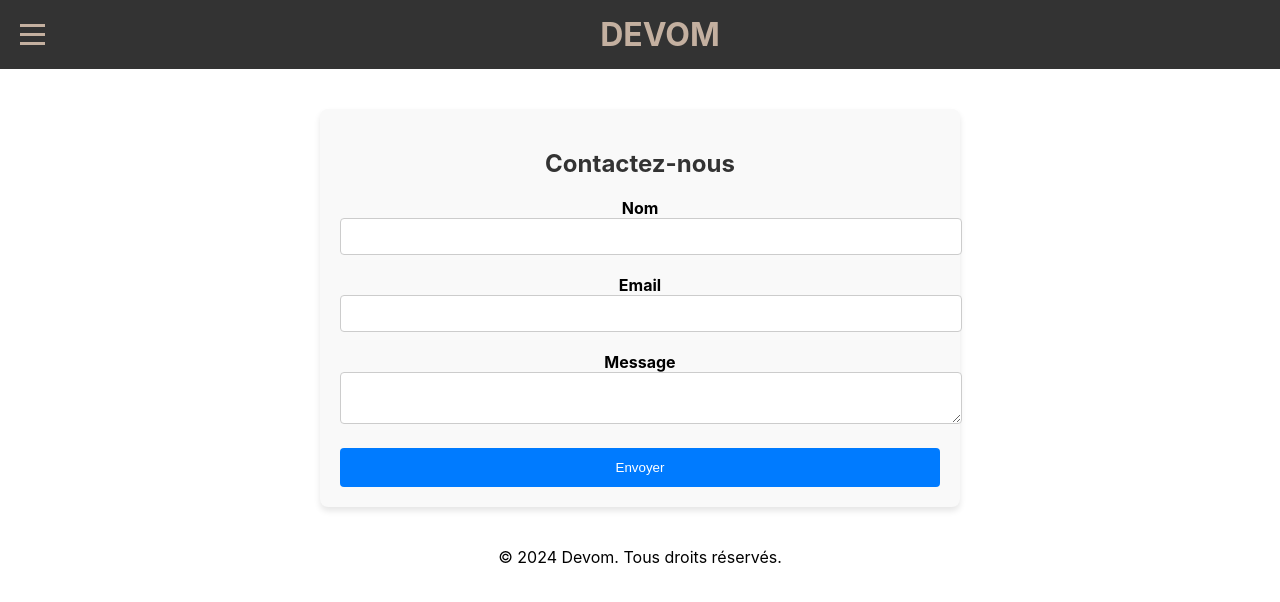
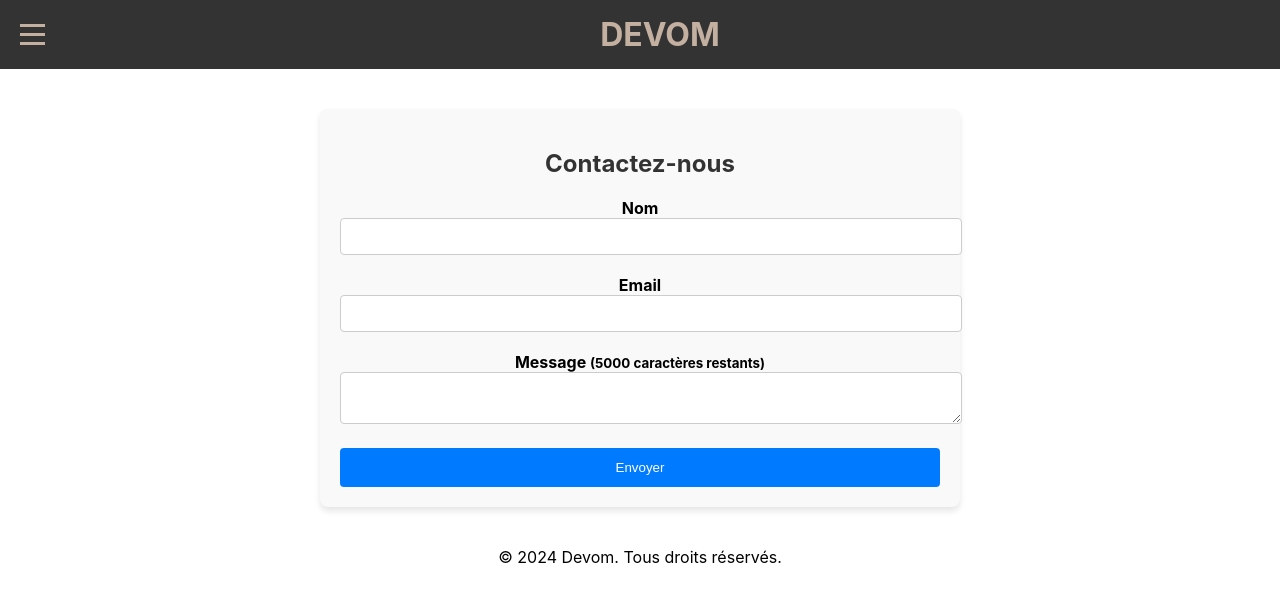
Before and after one commit to Mohoua93/devom-frontend, a React (Create React App) app: page /contact in a window 1280 px wide. Shown: the top 602 px of the page. Built offline with nearby package versions, Linux system fonts and the light colour scheme; no server answers.

Commit message:
consolidation contact.js

```diff
--- a/src/pages/Contact.js
+++ b/src/pages/Contact.js
@@ -1,60 +1,115 @@
-import React, { useState } from 'react';
-import '../styles/Contact.css';
+import React, { useMemo, useState } from "react";
+import "../styles/Contact.css";
 
-function Contact() {
-  const [formData, setFormData] = useState({
-    name: '',
-    email: '',
-    message: ''
-  });
-  const [status, setStatus] = useState('');
+// CRA: REACT_APP_API_URL ; Vite: VITE_API_URL
+const API_BASE =
+  process.env.REACT_APP_API_URL ||
+  process.env.VITE_API_URL ||
+  (process.env.NODE_ENV === "production"
+    ? "https://devom-backend.onrender.com"
+    : "http://localhost:3001");
+
+const MAX_LEN = 5000;
+
+export default function Contact() {
+  const [formData, setFormData] = useState({ name: "", email: "", message: "", website: "" }); // website = honeypot
+  const [status, setStatus] = useState("");
   const [loading, setLoading] = useState(false);
 
-  // Gère les changements dans les champs du formulaire
+  const remaining = useMemo(
+    () => MAX_LEN - (formData.message?.length || 0),
+    [formData.message]
+  );
+
   const handleChange = (e) => {
     const { name, value } = e.target;
-    setFormData(prevData => ({
-      ...prevData,
-      [name]: value
-    }));
+    // garde message <= 5000 côté UI aussi
+    if (name === "message" && value.length > MAX_LEN) return;
+    setFormData((prev) => ({ ...prev, [name]: value }));
   };
 
-  // Gère l'envoi du formulaire
   const handleSubmit = async (e) => {
     e.preventDefault();
+    if (loading) return;
+
+    // Honeypot: si rempli, on fait comme si tout allait bien mais on ne poste pas
+    if (formData.website) {
+      setStatus("✅ Message envoyé avec succès !");
+      setFormData({ name: "", email: "", message: "", website: "" });
+      return;
+    }
+
     setStatus("Envoi en cours...");
     setLoading(true);
 
+    const controller = new AbortController();
+    const t = setTimeout(() => controller.abort(), 15000); // 15s timeout
+
     try {
-      const response = await fetch(
-        "https://devom-backend.onrender.com/api/contact",
-        {
-          method: "POST",
-          headers: { "Content-Type": "application/json" },
-          body: JSON.stringify(formData)
+      const res = await fetch(`${API_BASE}/api/contact`, {
+        method: "POST",
+        headers: { "Content-Type": "application/json" },
+        body: JSON.stringify({
+          name: formData.name.trim(),
+          email: formData.email.trim(),
+          message: formData.message.trim(),
+        }),
+        signal: controller.signal,
+      });
+
+      clearTimeout(t);
+
+      // essaie de lire le JSON, même en cas d'erreur
+      let data = {};
+      try {
+        data = await res.json();
+      } catch {
+        /* non-JSON: pas grave */
+      }
+
+      if (!res.ok) {
+        throw new Error(data?.message || "Erreur serveur");
+      }
+
+      setStatus("✅ Message envoyé avec succès !");
+      setFormData({ name: "", email: "", message: "", website: "" });
+    } catch (err) {
+      if (err.name === "AbortError") {
+        setStatus("❌ Délai dépassé. Réessaie dans un instant.");
+      } else {
+        setStatus(
+          "❌ Erreur réseau ou serveur. Merci de vérifier ta connexion et de réessayer."
+        );
+        // Optionnel: afficher err.message en dev
+        if (process.env.NODE_ENV !== "production") {
+          console.error("Contact error:", err);
         }
-      );
-
-      if (response.ok) {
-        setStatus("✅ Message envoyé avec succès !");
-        // Réinitialise le formulaire après un envoi réussi
-        setFormData({ name: "", email: "", message: "" });
-      } else {
-        const errorData = await response.json();
-        setStatus(`❌ Erreur : ${errorData.message || 'Une erreur est survenue lors de l\'envoi.'}`);
       }
-    } catch (error) {
-      console.error("Erreur réseau ou serveur :", error);
-      setStatus("❌ Erreur réseau ou serveur. Veuillez vérifier votre connexion.");
+    } finally {
+      clearTimeout(t);
+      setLoading(false);
     }
-
-    setLoading(false);
   };
 
   return (
     <div className="contact-form-container">
       <h2>Contactez-nous</h2>
-      <form onSubmit={handleSubmit}>
+
+      <form onSubmit={handleSubmit} noValidate>
+        {/* Honeypot (caché via CSS) */}
+        <div className="hp-field" aria-hidden="true">
+          <label htmlFor="website">Votre site web</label>
+          <input
+            type="text"
+            id="website"
+            name="website"
+            autoComplete="off"
+            tabIndex="-1"
+            value={formData.website}
+            onChange={handleChange}
+          />
+        </div>
+
         <div>
           <label htmlFor="name">Nom</label>
           <input
@@ -64,8 +119,10 @@ function Contact() {
             value={formData.name}
             onChange={handleChange}
             required
+            disabled={loading}
           />
         </div>
+
         <div>
           <label htmlFor="email">Email</label>
           <input
@@ -75,25 +132,31 @@ function Contact() {
             value={formData.email}
             onChange={handleChange}
             required
+            disabled={loading}
           />
         </div>
+
         <div>
-          <label htmlFor="message">Message</label>
+          <label htmlFor="message">
+            Message <small>({remaining} caractères restants)</small>
+          </label>
           <textarea
             id="message"
             name="message"
             value={formData.message}
             onChange={handleChange}
             required
-          ></textarea>
+            maxLength={MAX_LEN}
+            disabled={loading}
+          />
         </div>
+
         <button type="submit" disabled={loading}>
           {loading ? "Envoi..." : "Envoyer"}
         </button>
       </form>
+
       {status && <p className="form-status">{status}</p>}
     </div>
   );
 }
-
-export default Contact;
--- a/src/styles/Contact.css
+++ b/src/styles/Contact.css
@@ -64,3 +64,5 @@
   .form-status.error {
     color: red;
   }
+
+  .hp-field { position: absolute; left: -5000px; width: 1px; height: 1px; overflow: hidden; }
```
